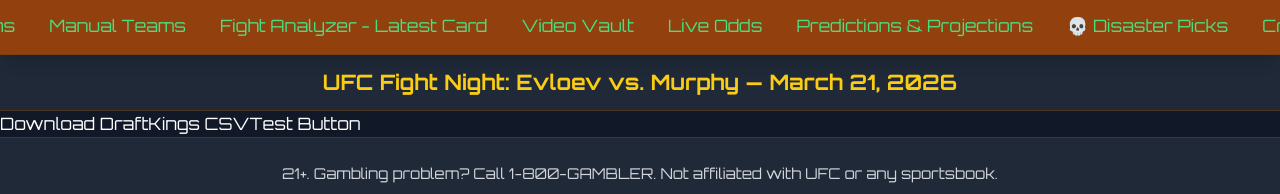
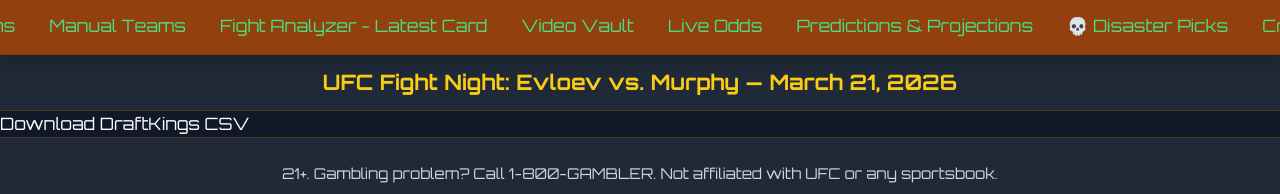
Before and after one commit to onewop/ufc-betting-site, a React (Create React App) app: page /predictions in a window 1280 px wide. Shown: the top 194 px of the page. Built offline with nearby package versions, Linux system fonts and the light colour scheme.

Commit message:
refactor: Remove unused "Test Button" from DFSPicksProjections component
Co-authored-by: aider (ollama/qwen2.5-coder:7b) <aider@aider.chat>

```diff
--- a/src/components/DFSPicksProjections.jsx
+++ b/src/components/DFSPicksProjections.jsx
@@ -18,7 +18,6 @@ const DFSPicksProjections = ({ eventTitle }) => {
     <div>
       {/* Existing code */}
       <button onClick={downloadBothCSVs}>Download DraftKings CSV</button>
-      <button onClick={() => alert("Test button works!")}>Test Button</button>
     </div>
   );
 };
```
